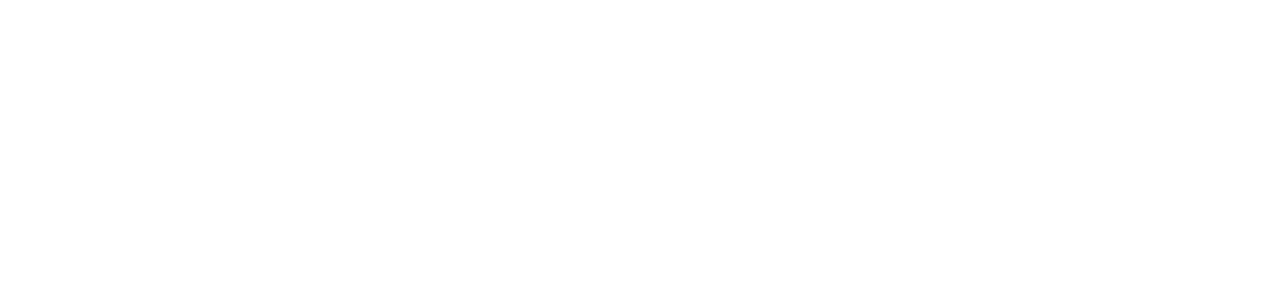
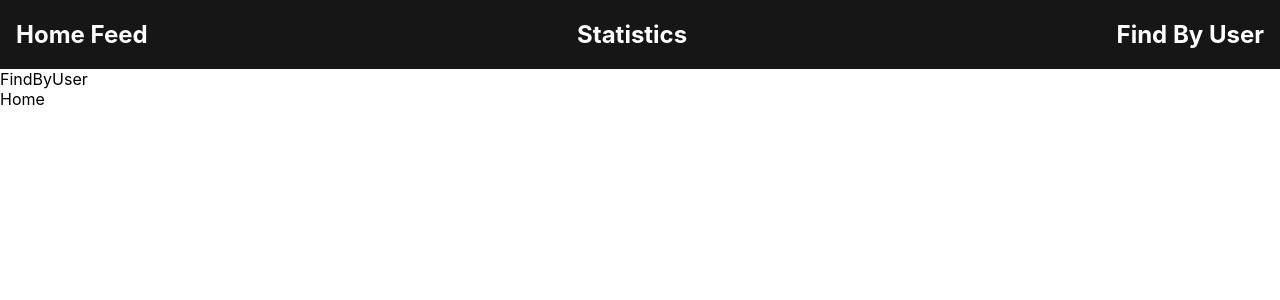
Before and after one commit to MadisonEvans94/project-2-picshare, a React (Create React App) app: page /find-by-user in a window 1280 px wide. Shown: the top 300 px of the page. Built offline with nearby package versions, Linux system fonts and the light colour scheme.

Commit message:
initial setup done

```diff
--- a/package.json
+++ b/package.json
@@ -8,6 +8,7 @@
     "@testing-library/user-event": "^13.5.0",
     "react": "^18.2.0",
     "react-dom": "^18.2.0",
+    "react-router-dom": "^6.8.1",
     "react-scripts": "5.0.1",
     "web-vitals": "^2.1.4"
   },
--- a/src/App.js
+++ b/src/App.js
@@ -1,7 +1,25 @@
 import "./App.css";
+import Nav from "./components/Nav/Nav";
+import Home from "./pages/Home/Home";
+import Statistics from "./pages/Statistics/Statistics";
+import FindByUser from "./pages/FindByUser/FindByUser";
+import { BrowserRouter as Router } from "react-router-dom";
+import { Routes, Route } from "react-router-dom";
 
 function App() {
-	return <div className="App"></div>;
+	return (
+		<>
+			<Router>
+				<Nav />
+				<Routes>
+					<Route exact path="/" element={<Home />} />
+					<Route path="/find-by-user" element={<FindByUser />} />
+					<Route path="/statistics" element={<Statistics />} />
+				</Routes>
+				<Home />
+			</Router>
+		</>
+	);
 }
 
 export default App;
--- a/src/components/Nav/Nav.css
+++ b/src/components/Nav/Nav.css
@@ -0,0 +1,5 @@
+.nav-container {
+	padding: 0 1rem;
+	background-color: rgb(22, 22, 22);
+	color: white;
+}
--- a/src/components/Nav/Nav.jsx
+++ b/src/components/Nav/Nav.jsx
@@ -0,0 +1,16 @@
+import React from "react";
+import "./Nav.css";
+import { Link } from "react-router-dom";
+
+const Nav = () => {
+	return (
+		<div className="nav-container flex-row-spacebetween">
+			<h2>Home Feed</h2>
+
+			<h2>Statistics</h2>
+			<h2>Find By User</h2>
+		</div>
+	);
+};
+
+export default Nav;
--- a/src/index.css
+++ b/src/index.css
@@ -1,13 +1,43 @@
 body {
-  margin: 0;
-  font-family: -apple-system, BlinkMacSystemFont, 'Segoe UI', 'Roboto', 'Oxygen',
-    'Ubuntu', 'Cantarell', 'Fira Sans', 'Droid Sans', 'Helvetica Neue',
-    sans-serif;
-  -webkit-font-smoothing: antialiased;
-  -moz-osx-font-smoothing: grayscale;
+	margin: 0;
+	font-family: -apple-system, BlinkMacSystemFont, "Segoe UI", "Roboto", "Oxygen",
+		"Ubuntu", "Cantarell", "Fira Sans", "Droid Sans", "Helvetica Neue",
+		sans-serif;
+	-webkit-font-smoothing: antialiased;
+	-moz-osx-font-smoothing: grayscale;
 }
 
 code {
-  font-family: source-code-pro, Menlo, Monaco, Consolas, 'Courier New',
-    monospace;
+	font-family: source-code-pro, Menlo, Monaco, Consolas, "Courier New",
+		monospace;
 }
+
+/* utility classes */
+
+.flex-row-centered {
+	display: flex;
+
+	justify-content: center;
+	align-items: center;
+}
+.flex-row-spacebetween {
+	display: flex;
+
+	justify-content: space-between;
+	align-items: center;
+}
+
+.flex-col-centered {
+	display: flex;
+	flex-direction: column;
+
+	justify-content: center;
+	align-items: center;
+}
+.flex-col-spacebetween {
+	display: flex;
+	flex-direction: column;
+
+	justify-content: center;
+	align-items: space-between;
+}
--- /dev/null
+++ b/src/pages/FindByUser/FindByUser.jsx
@@ -0,0 +1,7 @@
+import React from "react";
+
+const FindByUser = () => {
+	return <div>FindByUser</div>;
+};
+
+export default FindByUser;
--- /dev/null
+++ b/src/pages/Home/Home.jsx
@@ -0,0 +1,7 @@
+import React from "react";
+
+const Home = () => {
+	return <div>Home</div>;
+};
+
+export default Home;
--- /dev/null
+++ b/src/pages/Statistics/Statistics.jsx
@@ -0,0 +1,7 @@
+import React from "react";
+
+const Statistics = () => {
+	return <div>Statistics</div>;
+};
+
+export default Statistics;
```
Also changed, not shown: src/pages/FindByUser/FindByUser.css (added), src/pages/Home/Home.css (added), src/pages/Statistics/Statistics.css (added), 1 other file (tests, documents, lock files or other folders).
